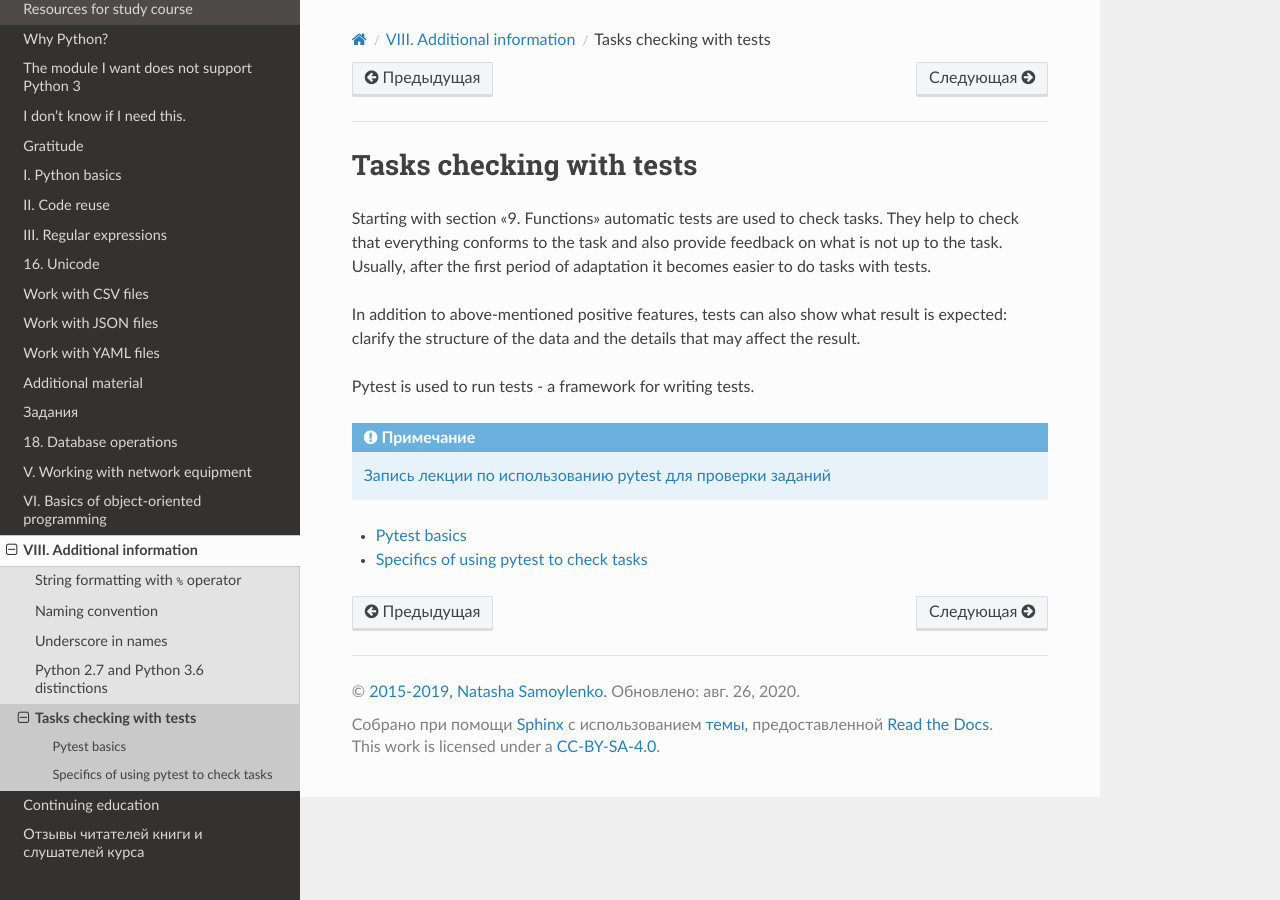
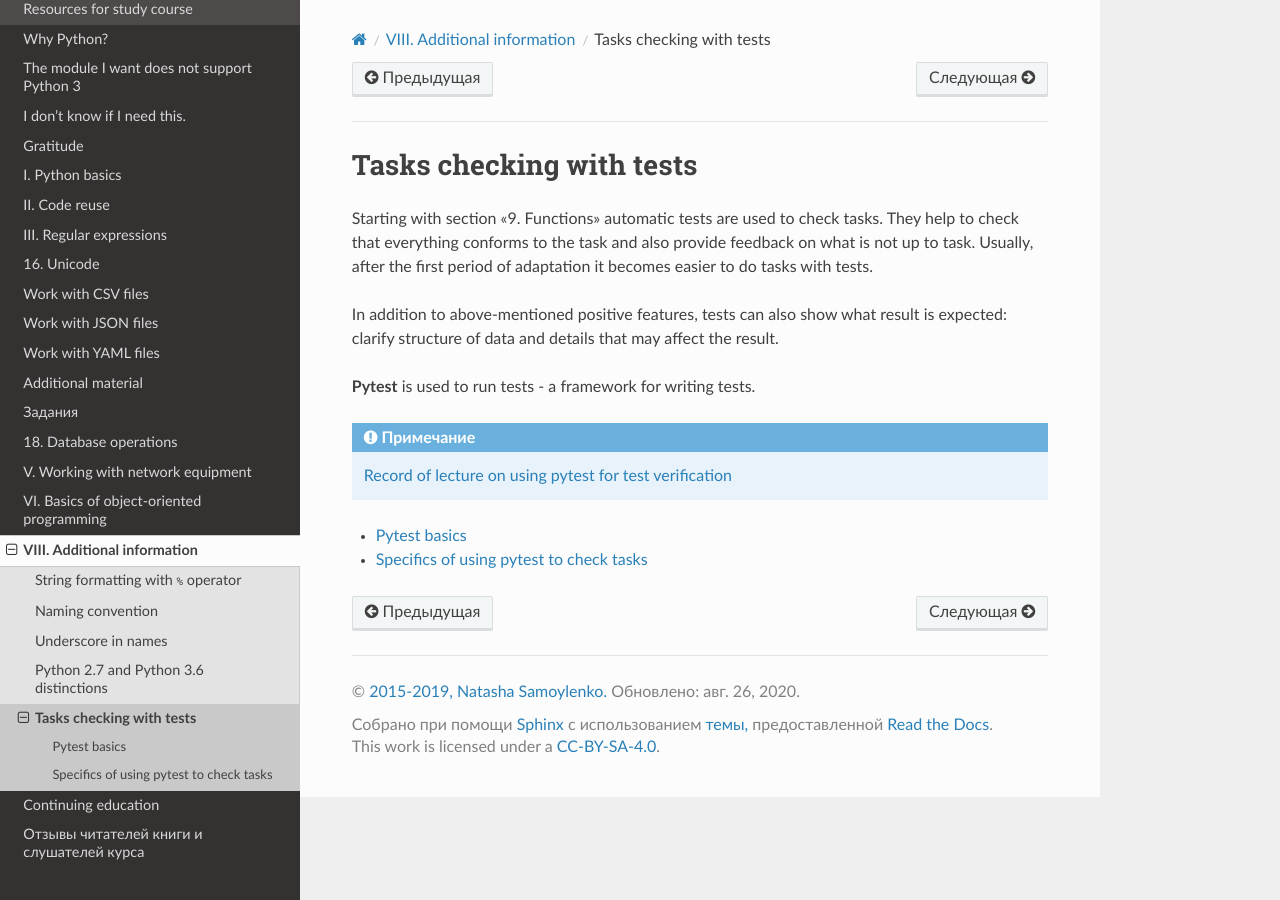
Before and after one commit to Aidar5/nattoeng, a Sphinx documentation site: the page built from docs/source/book/additional_info/pytest.rst, in a window 1280 px wide. Built offline with Sphinx 7.4.7 and the Read the Docs theme 2.0.0, drawn with Linux system fonts in a browser that asks for light colours; pages that are not in the unit, such as notebooks, are missing from menus.

Commit message:
Update pytest.rst

```diff
--- a/docs/source/book/additional_info/pytest.rst
+++ b/docs/source/book/additional_info/pytest.rst
@@ -7,16 +7,15 @@
 Tasks checking with tests
 =================================
 
-Starting with section "9. Functions" automatic tests are used to check tasks. They help to check that everything conforms to the task and also provide feedback on what is not up to the task. Usually, after the first period of adaptation it becomes easier to do tasks with tests.
+Starting with section "9. Functions" automatic tests are used to check tasks. They help to check that everything conforms to the task and also provide feedback on what is not up to task. Usually, after the first period of adaptation it becomes easier to do tasks with tests.
 
-In addition to above-mentioned positive features, tests can also show what result is expected: clarify the structure of the data and the details that may affect the result.
+In addition to above-mentioned positive features, tests can also show what result is expected: clarify structure of data and details that may affect the result.
 
-Pytest is used to run tests - a framework for writing tests.
+**Pytest** is used to run tests - a framework for writing tests.
 
 .. note::
 
-    `Запись лекции по использованию pytest для проверки
-    заданий <https://youtu.be/TI6-vFFV9lk>`__
+    `Record of lecture on using pytest for test verification <https://youtu.be/TI6-vFFV9lk>`__
 
 .. toctree::
    :maxdepth: 1
```
